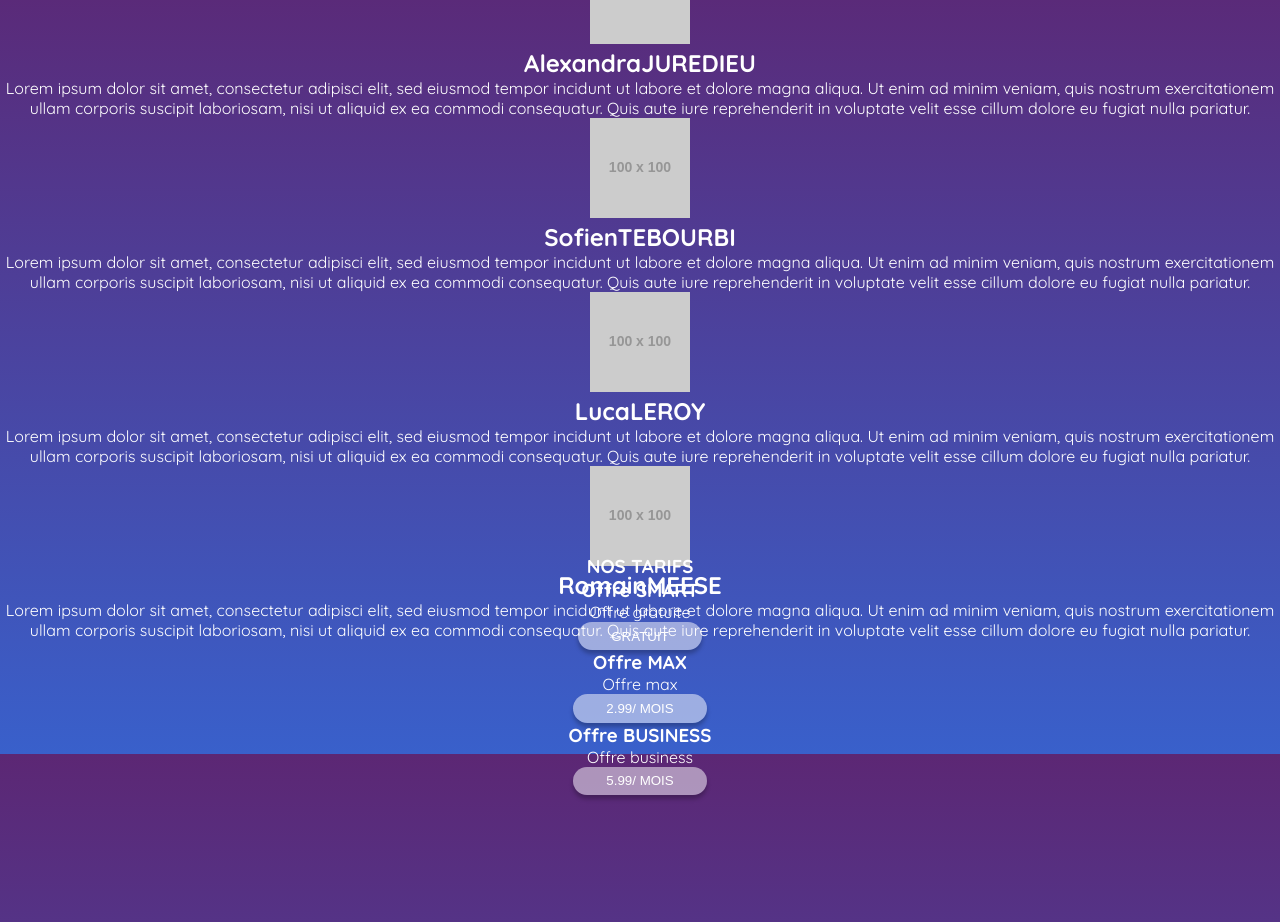
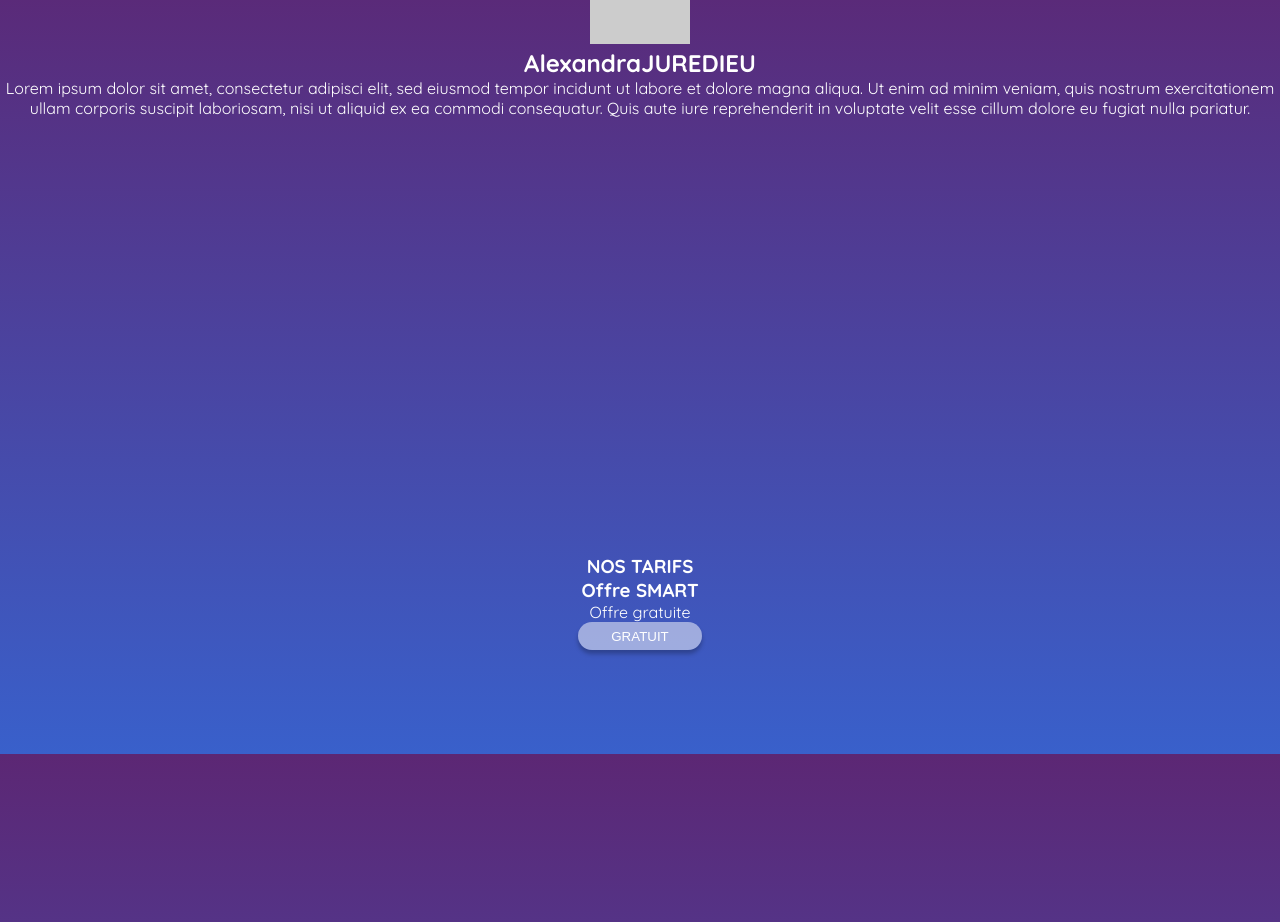
Before and after one commit to AlexandraJUREDIEU/NestEgg.App, a React (Vite) app: page / in a window 1280 px wide. Shown: the part 1646-2568 px from the top of the page. Built offline with nearby package versions, Linux system fonts and the light colour scheme; a web font is replaced by a local one.

Commit message:
🚧 Contruction : Reconstruction of the index, merging the slider with the accurate section component file
Reconstruction de l'index, en ajoutant le systeme de slider fait par Romain et en adaptant les composants nécéssaires

Co-Authored-By: Romain672 <12693191+Romain672@users.noreply.github.com>

```diff
--- a/src/App.jsx
+++ b/src/App.jsx
@@ -58,7 +58,7 @@ const links = [
       <StyledSection ref={landingRef} className="item-scroll"><Landing/></StyledSection>
       <StyledSection ref={conceptRef} className="item-scroll"><Concept/></StyledSection>
       <StyledSection ref={aboutUsRef} className="item-scroll"><AboutUs/></StyledSection>
-      <StyledSection ref={pricingRef} className="item-scroll"><Pricing /></StyledSection>
+      <StyledSection ref={pricingRef} className="item-scroll"><Pricing/></StyledSection>
   </div>
       </>
   )
--- a/src/assets/components/Slider.jsx
+++ b/src/assets/components/Slider.jsx
@@ -13,7 +13,7 @@ import React, { useState } from 'react';
 
 
 // Functions
-const Slider = ({ pages, index }) => {
+const Slider = ({ pages, index = 0 }) => {
 
   // State
   const [currentSlide, setCurrentSlide] = useState(index);
--- a/src/pages/AboutUs.jsx
+++ b/src/pages/AboutUs.jsx
@@ -1,39 +1,50 @@
 import CardCollaborator from "../assets/components/CardCollaborator"
 import Text from "../assets/components/Text"
+import Slider from "../assets/components/Slider"
 
-function AboutUs(){
-    return (<>
-        <section id="about-us">
-            <h2>Qui sommes-nous ?</h2>
-            <Text className="intro-about-us" content="Lorem ipsum dolor sit, amet consectetur adipisicing elit. Necessitatibus molestiae sequi consequuntur nesciunt voluptatibus, quam nobis perspiciatis nostrum at eaque esse neque, corrupti dolore quibusdam, impedit obcaecati? Enim, veritatis commodi?"/>
-
+function AboutUs2(){
+    let slidesQuiSommesNous = [];
+    slidesQuiSommesNous.push(
         <CardCollaborator
         src="https://placehold.co/100"
         name="Alexandra"
         spanName="JUREDIEU"
         description=" Lorem ipsum dolor sit amet, consectetur adipisci elit,  sed eiusmod tempor incidunt ut labore et dolore magna aliqua. Ut enim ad  minim veniam, quis nostrum exercitationem ullam corporis suscipit  laboriosam, nisi ut aliquid ex ea commodi consequatur. Quis aute iure  reprehenderit in voluptate velit esse cillum dolore eu fugiat nulla  pariatur."
     />
+    );
+    slidesQuiSommesNous.push(
         <CardCollaborator
         src="https://placehold.co/100"
         name="Sofien"
         spanName="TEBOURBI"
-                description=" Lorem ipsum dolor sit amet, consectetur adipisci elit,  sed eiusmod tempor incidunt ut labore et dolore magna aliqua. Ut enim ad  minim veniam, quis nostrum exercitationem ullam corporis suscipit  laboriosam, nisi ut aliquid ex ea commodi consequatur. Quis aute iure  reprehenderit in voluptate velit esse cillum dolore eu fugiat nulla  pariatur."
+        description=" Aliquet lectus proin nibh nisl condimentum id venenatis. Dolor magna eget est lorem ipsum. Ultrices eros in cursus turpis massa tincidunt dui ut ornare. Feugiat pretium nibh ipsum consequat nisl vel pretium."
     />
+    );
+    slidesQuiSommesNous.push(
         <CardCollaborator
                 src="https://placehold.co/100"
                 name="Luca"
                 spanName="LEROY"
-                description=" Lorem ipsum dolor sit amet, consectetur adipisci elit,  sed eiusmod tempor incidunt ut labore et dolore magna aliqua. Ut enim ad  minim veniam, quis nostrum exercitationem ullam corporis suscipit  laboriosam, nisi ut aliquid ex ea commodi consequatur. Quis aute iure  reprehenderit in voluptate velit esse cillum dolore eu fugiat nulla  pariatur."
+                description=" Cursus turpis massa tincidunt dui ut ornare lectus sit amet. Consequat id porta nibh venenatis cras sed felis eget. Non nisi est sit amet. At elementum eu facilisis sed odio morbi quis."
             />
+    );
+    slidesQuiSommesNous.push(
         <CardCollaborator
                 src="https://placehold.co/100"
                 name="Romain"
-                spanName="MEESE"
-                description=" Lorem ipsum dolor sit amet, consectetur adipisci elit,  sed eiusmod tempor incidunt ut labore et dolore magna aliqua. Ut enim ad  minim veniam, quis nostrum exercitationem ullam corporis suscipit  laboriosam, nisi ut aliquid ex ea commodi consequatur. Quis aute iure  reprehenderit in voluptate velit esse cillum dolore eu fugiat nulla  pariatur."
+                spanName="Meese"
+                description=" Maecenas pharetra convallis posuere morbi. Sit amet nulla facilisi morbi tempus iaculis urna. Nulla facilisi etiam dignissim diam quis."
             />
+    );
 
+
+    return (<>
+        <section id="about-us">
+            <h2>Qui sommes-nous ?</h2>
+            <Text className="intro-about-us" content="Lorem ipsum dolor sit, amet consectetur adipisicing elit. Necessitatibus molestiae sequi consequuntur nesciunt voluptatibus, quam nobis perspiciatis nostrum at eaque esse neque, corrupti dolore quibusdam, impedit obcaecati? Enim, veritatis commodi?"/>
+            <Slider pages={slidesQuiSommesNous} index={0} />
         </section>
     </>)
 }
 
-export default AboutUs
+export default AboutUs2
--- a/src/pages/Pricing.jsx
+++ b/src/pages/Pricing.jsx
@@ -1,12 +1,28 @@
 import CardPrice from "../assets/components/CardPricing"
+import Slider from "../assets/components/Slider"
 
 function Pricing(){
+    let slidesTarifs = [];
+    slidesTarifs.push(
+        <>
+          <CardPrice offerName="SMART" description="Offre gratuite" price="GRATUIT"/>
+        </>
+      );
+    slidesTarifs.push(
+        <>
+          <CardPrice offerName="MAX" description="Offre max" price="2.99/ MOIS"/>
+        </>
+      );
+    slidesTarifs.push(
+        <>
+          <CardPrice offerName="BUSINESS" description="Offre business" price="5.99/ MOIS"/>
+        </>
+      );
+
     return (<>
     <section >
         <h1>NOS TARIFS</h1>
-        <CardPrice offerName="SMART" description="Offre gratuite" price="GRATUIT"/>
-        <CardPrice offerName="MAX" description="Offre max" price="2.99/ MOIS"/>
-        <CardPrice offerName="BUSINESS" description="Offre business" price="5.99/ MOIS"/>
+        <Slider pages={slidesTarifs} index={0} />
     </section>
     </>)
 }
```
Lines whose indentation alone changed are shown as unchanged.
